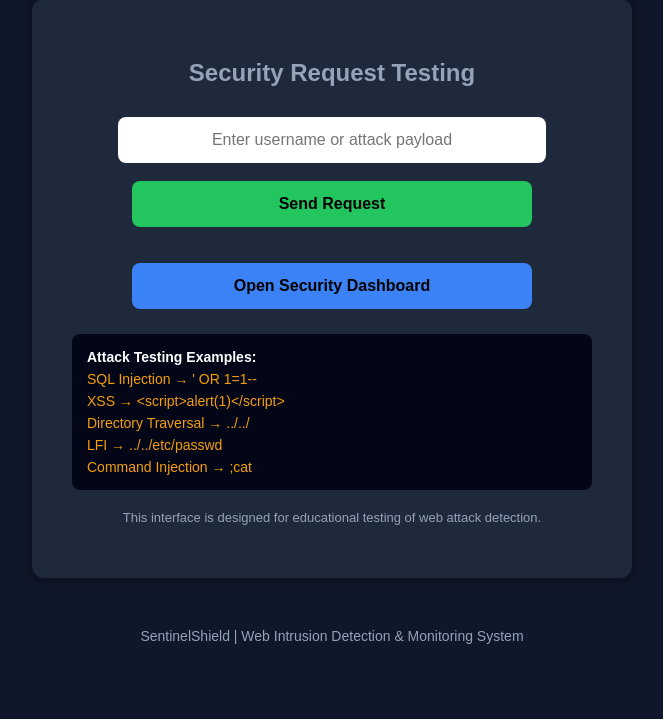
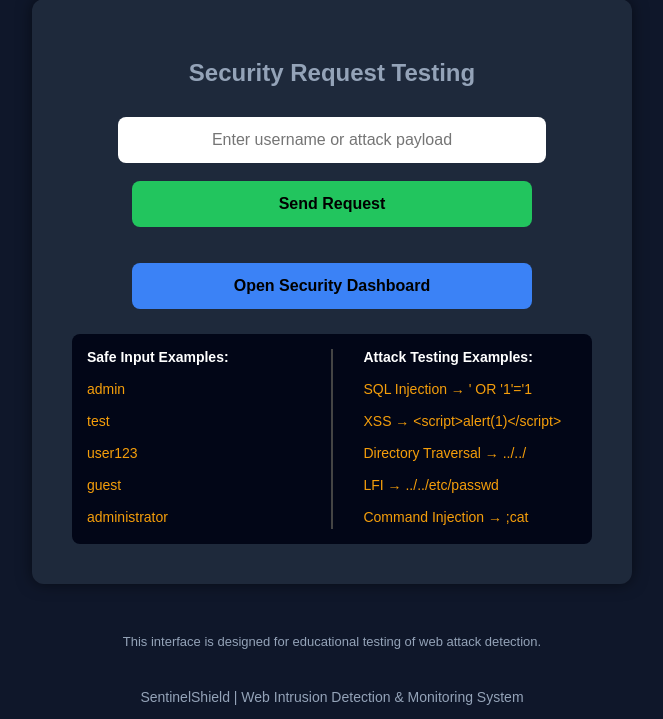
Before and after one commit to prithakdas/sentinelshield-web-ids, a Flask app: page / in a window 1280 px wide. Shown: the part 198-917 px from the top of the page, without its empty margins (308-971 px from the left). Before the commit the page ends 842 px from the top, so only its background shows below. Run offline with Flask 3, Linux system fonts and the light colour scheme.

Commit message:
Updated index.html and css

```diff
--- a/static/css/style.css
+++ b/static/css/style.css
@@ -102,3 +102,28 @@ canvas{
     width:100% !important;
     height:auto !important;
 }
+
+.examples{
+    display:flex;
+    align-items:flex-start;
+    justify-content:space-between;
+    gap:30px;
+    }
+
+    .safe-section,
+    .attack-section{
+    width:45%;
+    display:flex;
+    flex-direction:column;
+    gap:10px;
+    }
+
+    .divider{
+    width:3px;
+    background:#444;
+    height:180px;
+    }
+
+    .examples span{
+    color:#ffa500;
+    }
--- a/templates/index.html
+++ b/templates/index.html
@@ -146,14 +146,29 @@ button:hover{
 
 <div class="examples">
 
-<b>Attack Testing Examples:</b>
+    <div class="safe-section">
+    <b>Safe Input Examples:</b>
 
-<span>SQL Injection → ' OR 1=1--</span>
-<span>XSS → &lt;script&gt;alert(1)&lt;/script&gt;</span>
-<span>Directory Traversal → ../../</span>
-<span>LFI → ../../etc/passwd</span>
-<span>Command Injection → ;cat</span>
+    <span>admin</span>
+    <span>test</span>
+    <span>user123</span>
+    <span>guest</span>
+    <span>administrator</span>
+    </div>
 
+    <div class="divider"></div>
+
+    <div class="attack-section">
+    <b>Attack Testing Examples:</b>
+
+    <span>SQL Injection → ' OR '1'='1</span>
+    <span>XSS → &lt;script&gt;alert(1)&lt;/script&gt;</span>
+    <span>Directory Traversal → ../../</span>
+    <span>LFI → ../../etc/passwd</span>
+    <span>Command Injection → ;cat</span>
+    </div>
+
+    </div>
 </div>
 
 <p class="security-note">
```
